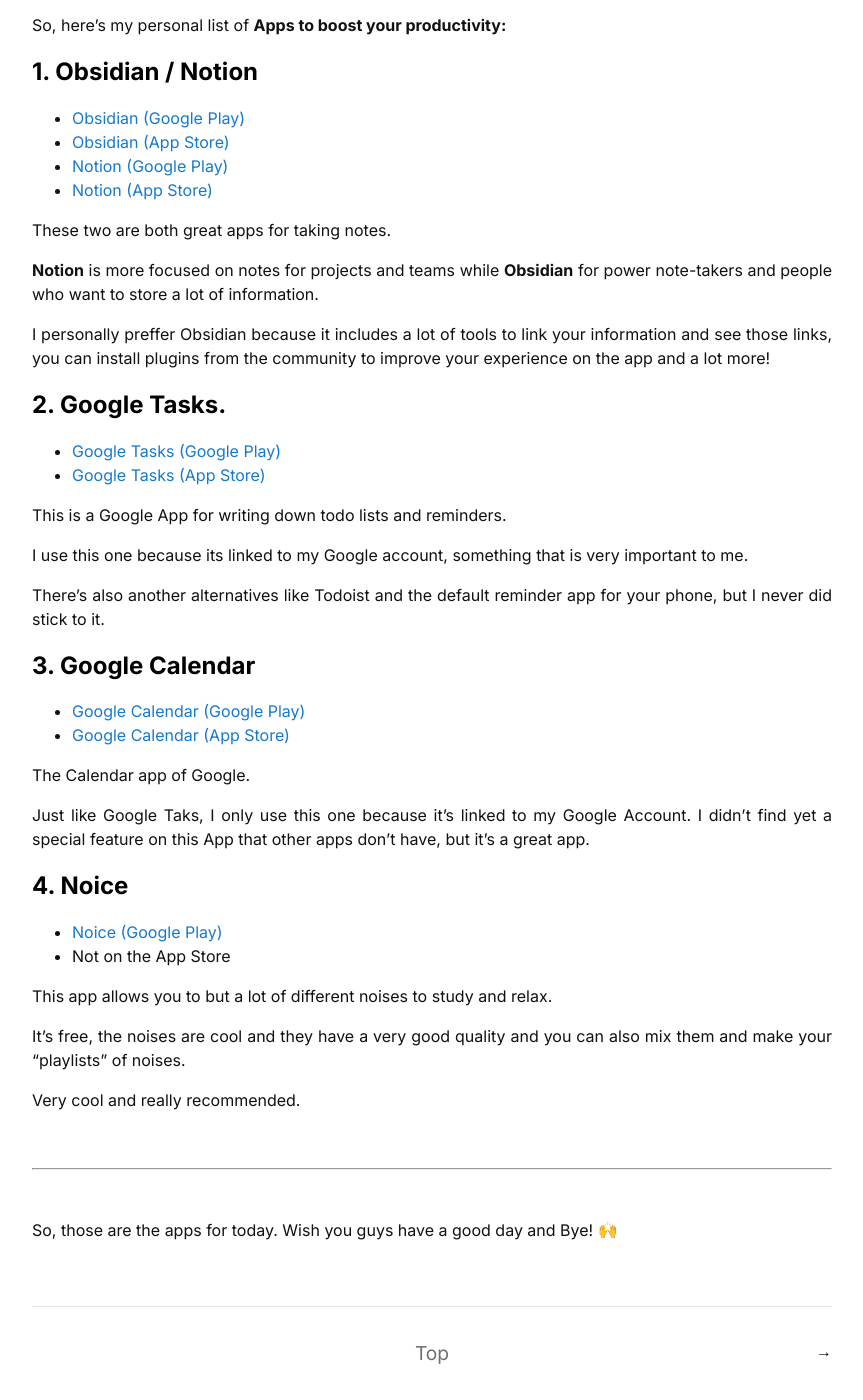
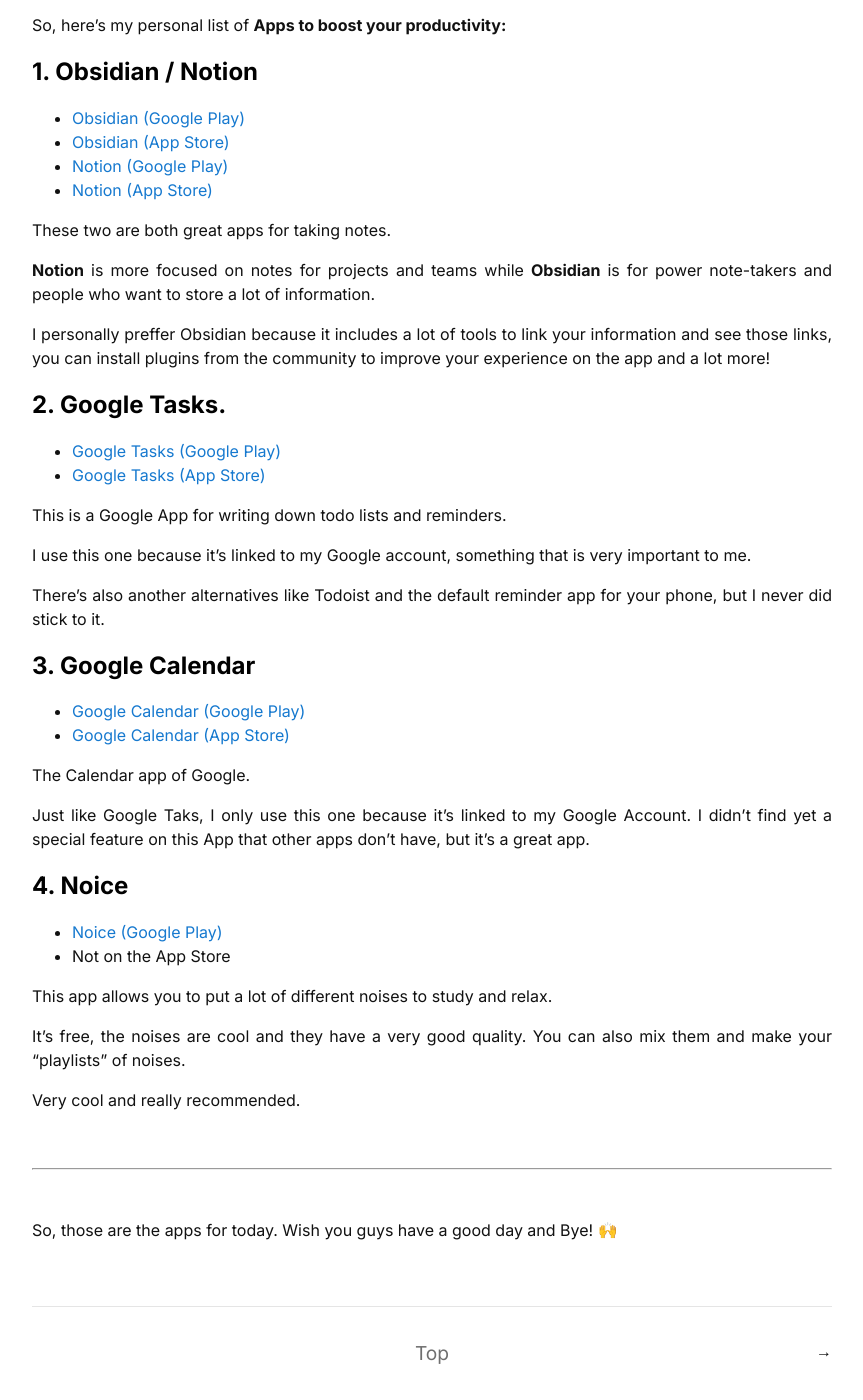
Before and after one commit to sxdny/sxdny.dev, a Jekyll site: the page built from _posts/2023-05-25-apps-recommended.md, in a window 1280 px wide and 1400 px high, scrolled down 640 px. Shown: the whole window, without its empty margins (208-1071 px from the left). Built offline with Jekyll 4.4.1, drawn with Linux system fonts in a browser that asks for light colours.

Commit message:
Update 2023-05-25-apps-recommended.md

```diff
--- a/_posts/2023-05-25-apps-recommended.md
+++ b/_posts/2023-05-25-apps-recommended.md
@@ -24,7 +24,7 @@ So, here's my personal list of **Apps to boost your productivity:**
 
 These two are both great apps for taking notes.
 
-**Notion** is more focused on notes for projects and teams while **Obsidian** for power note-takers and people who want to store a lot of information.
+**Notion** is more focused on notes for projects and teams while **Obsidian** is for power note-takers and people who want to store a lot of information.
 
 I personally preffer Obsidian because it includes a lot of tools to link your information and see those links, you can install plugins from the community to improve your experience on the app and a lot more!
 
@@ -35,7 +35,7 @@ I personally preffer Obsidian because it includes a lot of tools to link your in
 
 This is a Google App for writing down todo lists and reminders.
 
-I use this one because its linked to my Google account, something that is very important to me.
+I use this one because it's linked to my Google account, something that is very important to me.
 
 There's also another alternatives like Todoist and the default reminder app for your phone, but I never did stick to it.
 
@@ -53,9 +53,9 @@ Just like Google Taks, I only use this one because it's linked to my Google Acco
 - [Noice (Google Play)](https://play.google.com/store/apps/details?id=com.github.ashutoshgngwr.noice&hl=es&gl=US)
 - Not on the App Store
 
-This app allows you to but a lot of different noises to study and relax.
+This app allows you to put a lot of different noises to study and relax.
 
-It's free, the noises are cool and they have a very good quality and you can also mix them and make your "playlists" of noises.
+It's free, the noises are cool and they have a very good quality. You can also mix them and make your "playlists" of noises.
 
 Very cool and really recommended.
 
```
